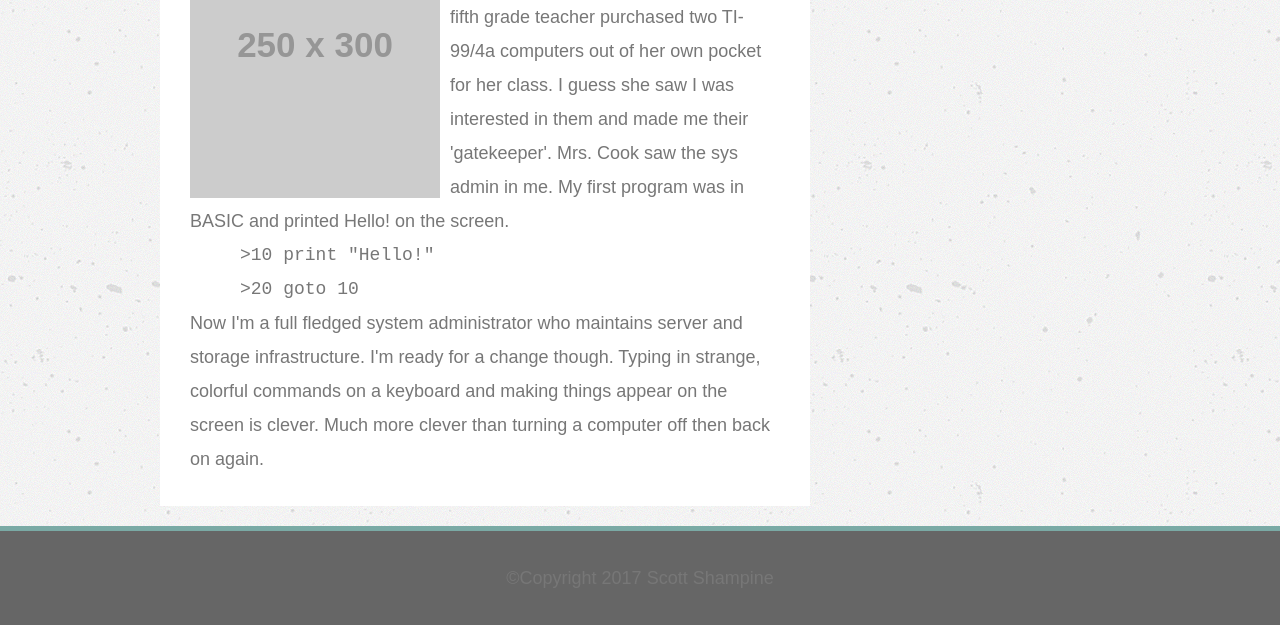
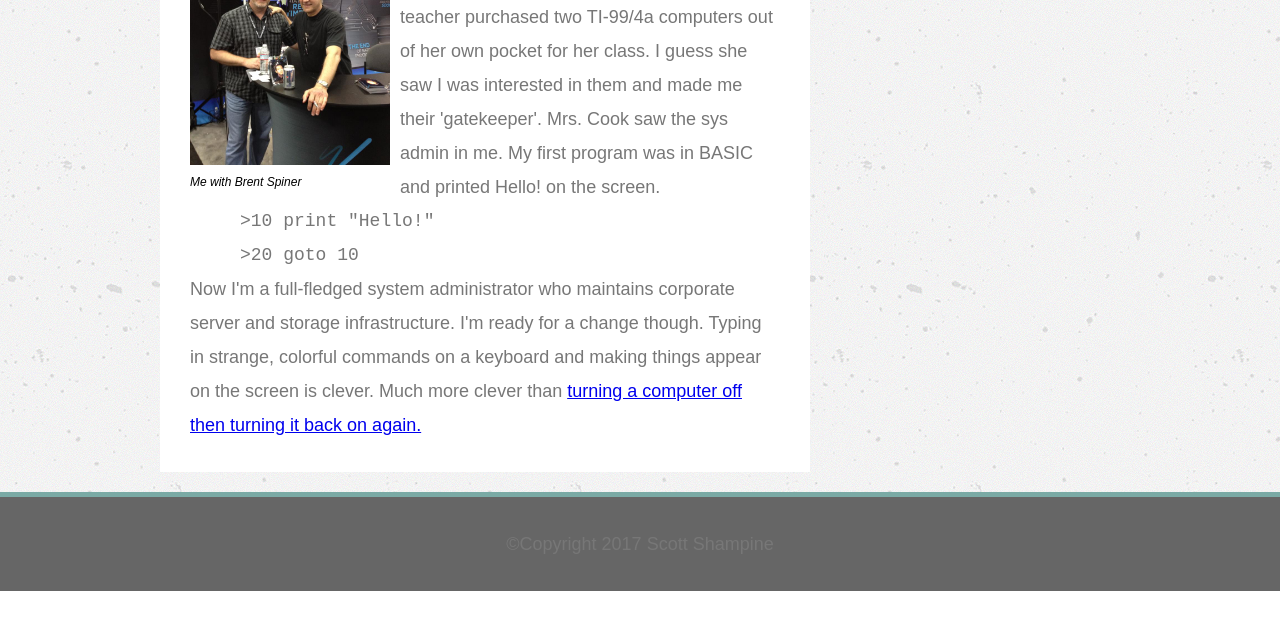
Before and after one commit to sshampine/BasicPortfolio, a plain HTML site: page index.html in a window 1280 px wide. Shown: the part 283-908 px from the top of the page. After the commit the page ends 874 px from the top, so only its background shows below. Drawn offline with Linux system fonts and the light colour scheme; placeholder pictures from the web are drawn by us.

Commit message:
final versions

```diff
--- a/assets/css/style.css
+++ b/assets/css/style.css
@@ -110,9 +110,22 @@ p, label, textarea {
 	margin-right: 5px;
 }
 
+.pic {
+	float:left;
+	margin-right: 10px;
+	width: 200px;
+}
+
+figcaption {
+	font-size: 12px;
+	font-style: italic;
+}
+
 .folioImage {
 	float:left;
 	margin-right: 10px;
+	width: 100%;
+	height: 100%;
 }
 
 .footer {
@@ -121,6 +134,7 @@ p, label, textarea {
 	border-top: 5px solid #7aaaa5;
 	background-color: #666;
 	margin-top: 20px;
+
 }
 
 .footer p{
--- a/index.html
+++ b/index.html
@@ -19,14 +19,17 @@
 	<div class="main wrapper">
 	<div class="leftAside">
 		<h2>About Me</h2>
-		<img src="http://placehold.it/250x300" class="folioImage">
+		<div class="pic">
+		<img src="assets/images/me.jpg" class="folioImage">
+		<figcaption>Me with Brent Spiner</figcaption>
+		</div>
 		<div class="content">
 		<p>My interest in computers started in the fourth grade. The school had a TRS-80 that was shared between all classes. My fifth grade teacher purchased two TI-99/4a computers out of her own pocket for her class. I guess she saw I was interested in them and made me their 'gatekeeper'. Mrs. Cook saw the sys admin in me. My first program was in BASIC and printed Hello! on the screen.</p>
 			<div class="basic">
 				<p>&#62;10 print "Hello!"</p>
 				<p>&#62;20 goto 10</p>
 			</div>
-		<p>Now I'm a full fledged system administrator who maintains server and storage infrastructure. I'm ready for a change though. Typing in strange, colorful commands on a keyboard and making things appear on the screen is clever. Much more clever than turning a computer off then back on again.</p>
+		<p>Now I'm a full-fledged system administrator who maintains corporate server and storage infrastructure. I'm ready for a change though. Typing in strange, colorful commands on a keyboard and making things appear on the screen is clever. Much more clever than <a href="https://youtu.be/t2F1rFmyQmY" target="_blank">turning a computer off then turning it back on again.</a></p>
 		</div>
 	</div>
 	<div class="rightAside">
```
Also changed, not shown: portfolio.html (+5 -5 lines), assets/images/me.jpg (added).
